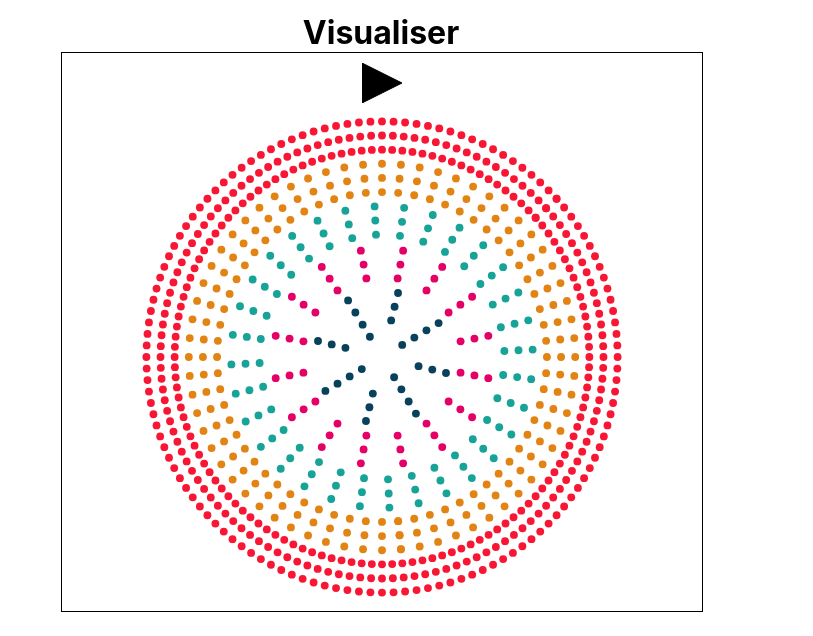
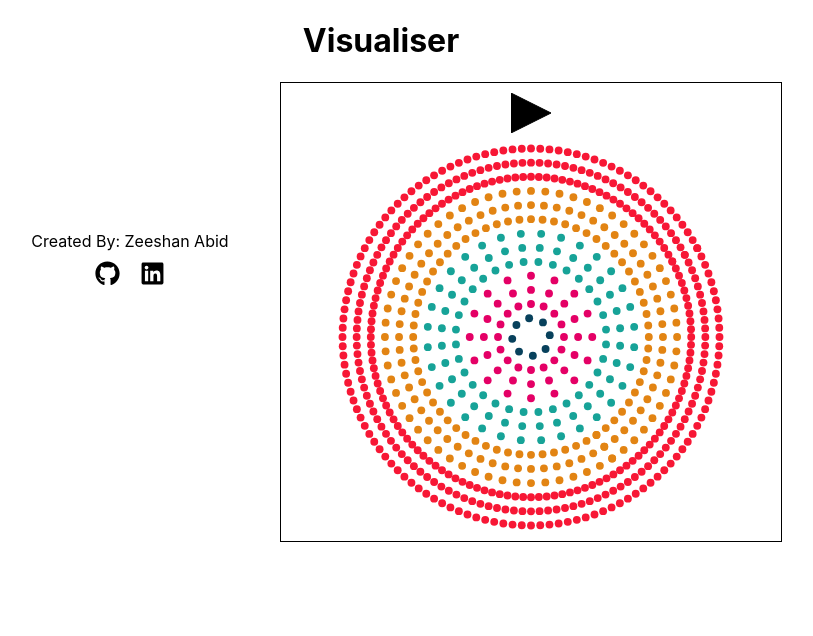
Before and after one commit to zeeshanabid94/audio_visualiser, a React (Create React App) app: page / in a window 1280 px wide. Shown: the top 636 px of the page, without its empty margins (259-1072 px from the left). Built offline with nearby package versions, Linux system fonts and the light colour scheme; no server answers.

Commit message:
Added linkedin and github links

```diff
--- a/package.json
+++ b/package.json
@@ -6,6 +6,7 @@
     "gsap": "^2.0.2",
     "react": "^16.6.3",
     "react-dom": "^16.6.3",
+    "react-icons": "^3.3.0",
     "react-scripts": "2.1.1",
     "react-snap-svg": "^0.1.0"
   },
--- a/src/App.css
+++ b/src/App.css
@@ -1,32 +1,34 @@
 .App {
+  margin-top: 12px;
+  margin-left: 42px;
+  margin-right: 42px;
   text-align: center;
 }
 
-.App-logo {
-  animation: App-logo-spin infinite 20s linear;
-  height: 40vmin;
+.visualizer {
+  text-align: center;
+  display:inline-block;
 }
 
-.App-header {
-  background-color: #282c34;
-  min-height: 100vh;
-  display: flex;
-  flex-direction: column;
-  align-items: center;
-  justify-content: center;
-  font-size: calc(10px + 2vmin);
-  color: white;
+.tag-container {
+  width: 25%;
+  display: inline-block;
+  vertical-align: top;
+  padding-top: 12.5%;
+}
+.tag {
+  text-align: center;
+  display: block;
+  height: 25px;
 }
 
-.App-link {
-  color: #61dafb;
+.icon {
+  width: 35px;
+  height: 25px;
+  padding:5px;
+  fill:black;
 }
 
-@keyframes App-logo-spin {
-  from {
-    transform: rotate(0deg);
-  }
-  to {
-    transform: rotate(360deg);
-  }
+.icon:hover {
+  fill:lightblue;
 }
--- a/src/App.js
+++ b/src/App.js
@@ -2,18 +2,37 @@ import React, { Component } from 'react';
 import logo from './logo.svg';
 import './App.css';
 import Visualiser from './components/visualiser/Visualiser';
+import {FaGithub, FaLinkedin} from 'react-icons/fa';
 
-const headingStyle = {
-  marginBottom: "0%",
-  marginTop: "1%",
+
+const AppStyle = {
+
 }
-
 class App extends Component {
   render() {
     return (
       <div className="App">
-      <h1 style={headingStyle}>Visualiser</h1>
+      <h1>Visualiser</h1>
+      <div class="tag-container">
+        <div class="tag">
+          Created By:
+          Zeeshan Abid
+        </div>
+        <a href="https://github.com/zeeshanabid94/audio_visualiser">
+          <FaGithub class="icon"/>
+        </a>
+
+        <a href="https://www.linkedin.com/in/zeeshan-abid/">
+          <FaLinkedin class="icon"/>
+        </a>
+
+      </div>
+
+      <div class="visualizer">
+
         <Visualiser />
+      </div>
+
       </div>
     );
   }
--- a/src/components/visualiser/CanvasComponent.jsx
+++ b/src/components/visualiser/CanvasComponent.jsx
@@ -32,10 +32,10 @@ class CanvasComponent extends React.Component {
 
         this.update = this.update.bind(this);
         this.innerRadius = 5 * Math.PI;
-        this.outerRadius = 75 * Math.PI;
+        this.outerRadius = 60 * Math.PI;
         this.center = {
-            x: 250,
-            y: 250
+            x: this.props.width/2,
+            y: this.props.height/2
         }
         this.deltaRotation = ((2 * Math.PI) / 64) / 50;
     }
@@ -166,7 +166,7 @@ class CanvasComponent extends React.Component {
 
     render() {
         return (
-            <canvas style={Style} ref={elem => this.canvasRef = elem} height="500" width="500">
+            <canvas style={Style} ref={elem => this.canvasRef = elem} height={this.props.height} width={this.props.width}>
 
             </canvas>
         )
--- a/src/components/visualiser/Visualiser.jsx
+++ b/src/components/visualiser/Visualiser.jsx
@@ -15,10 +15,7 @@ const controlStyle = {
 const visualStyle = {
     border: "solid",
     borderWidth: "1px",
-
-    width: "50%",
-    marginLeft: "25%",
-    marginRight: "25%",
+    display: "inline-block",
     paddingTop: "10px",
 }
 const canvasStyle = {
@@ -62,7 +59,7 @@ class Visualiser extends React.Component {
                     <PlayButton playing={this.state.playing} onClick={this.onPlayClick} />
                 </div>
                 <div style= {canvasStyle}>
-                    <CanvasComponent audioAnalyser={this.state.audioAnalyser}></CanvasComponent>
+                    <CanvasComponent  height={400} width={500} audioAnalyser={this.state.audioAnalyser}></CanvasComponent>
                 </div>
 
             </div>
```
